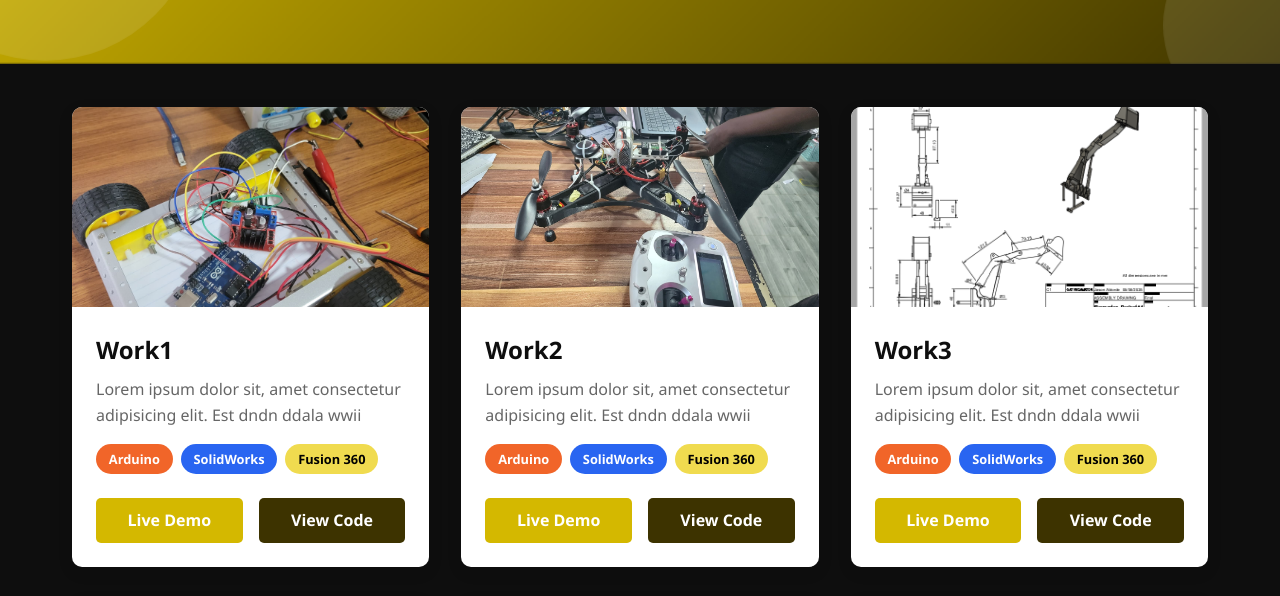
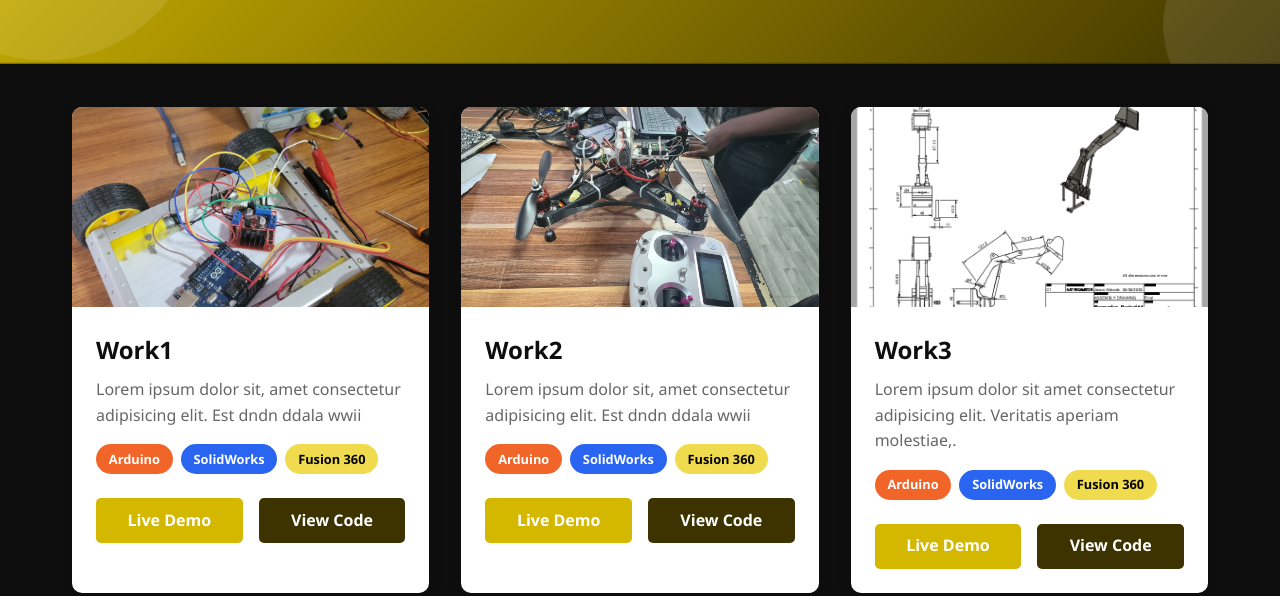
Before and after one commit to Cittykitten/AblordeJport, a plain HTML site: page projects.html in a window 1280 px wide. Shown: the part 161-757 px from the top of the page. Drawn offline with Linux system fonts and the light colour scheme.

Commit message:
projects.html

```diff
--- a/projects.html
+++ b/projects.html
@@ -482,7 +482,7 @@
                 </div>
                 <div class="project-info">
                     <h3>Work3</h3>
-                    <p>Lorem ipsum dolor sit, amet consectetur adipisicing elit. Est dndn ddala wwii</p>
+                    <p>Lorem ipsum dolor sit amet consectetur adipisicing elit. Veritatis aperiam molestiae,.</p>
                     <div class="project-tags">
                         <span class="tag html">Arduino</span>
                         <span class="tag css">SolidWorks</span>
```
